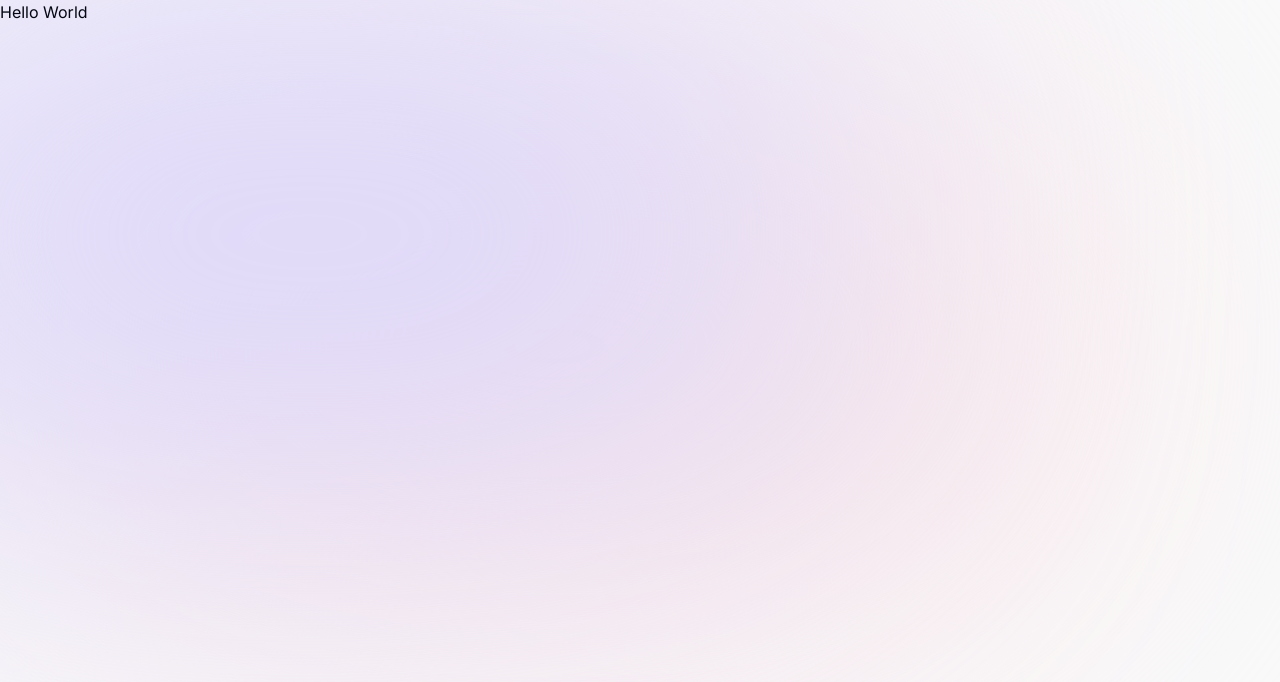
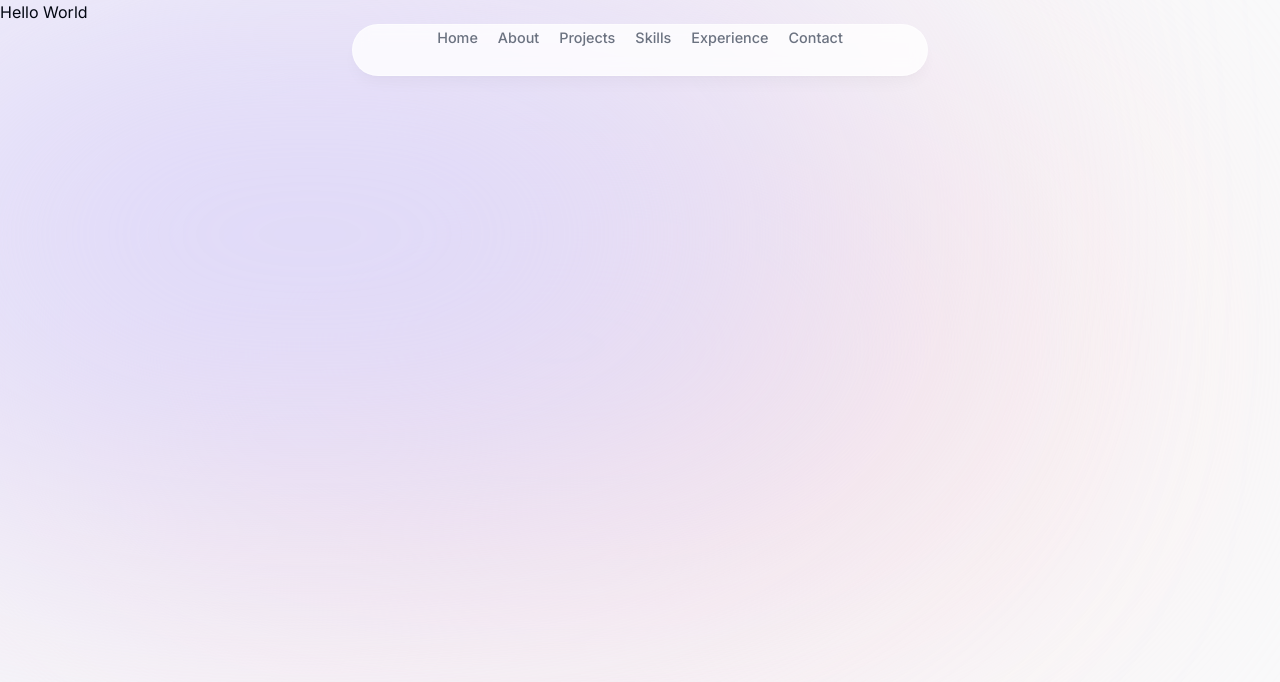
Before and after one commit to aaronaltman/aa_aaron_portfolio_site, a Next.js app: page / in a window 1280 px wide. Shown: the top 682 px of the page. Built offline with nearby package versions, Linux system fonts and the light colour scheme.

Commit message:
adding header nav and motion

```diff
--- a/app/layout.tsx
+++ b/app/layout.tsx
@@ -2,6 +2,7 @@
 import { Inter } from "next/font/google";
 import "./globals.css";
 import Header from "@/components/header";
+import { motion } from "framer-motion";
 
 const inter = Inter({ subsets: ["latin"] });
 
--- a/components/header.tsx
+++ b/components/header.tsx
@@ -1,7 +1,25 @@
+"use client";
+import { motion } from "framer-motion";
+import { links } from "@/lib/data";
+import Link from "next/link";
+
 export default function Header() {
   return (
     <header className="z-[999] relative">
-      <nav className="fixed"></nav>
+      <motion.div
+        className="fixed top-0 left-1/2 h-[4.5rem] w-full rounded-none border border-white border-opacity-40 bg-white bg-opacity-80 shadow-lg shadow-black/[0.03] backdrop-blur-[0.5rem] sm:top-6 sm:h-[3.25rem] sm:w-[36rem] sm:rounded-full dark:bg-gray-950 dark:border-black/40 dark:bg-opacity-75"
+        initial={{ y: -100, x: "-50%", opacity: 0 }}
+        animate={{ y: 0, x: "-50%", opacity: 1 }}
+      ></motion.div>
+      <nav className="fixed top-[0.15] left-1/2 h-12 -translate-x-1/2 py-2 sm:top-[1.7rem] sm:h-[initial] sm:py-0">
+        <ul className="flex w-[22rem] flex-wrap items-center justify-center gap-y-1 text-[0.9rem] font-medium text-gray-500 sm:w-[initial] sm:flex-nowrap sm:gap-5">
+          {links.map((link) => (
+            <li key={link.hash} className="h-3/4 justify-center items-center">
+              <Link href={link.hash}>{link.name}</Link>
+            </li>
+          ))}
+        </ul>
+      </nav>
     </header>
   );
 }
```
